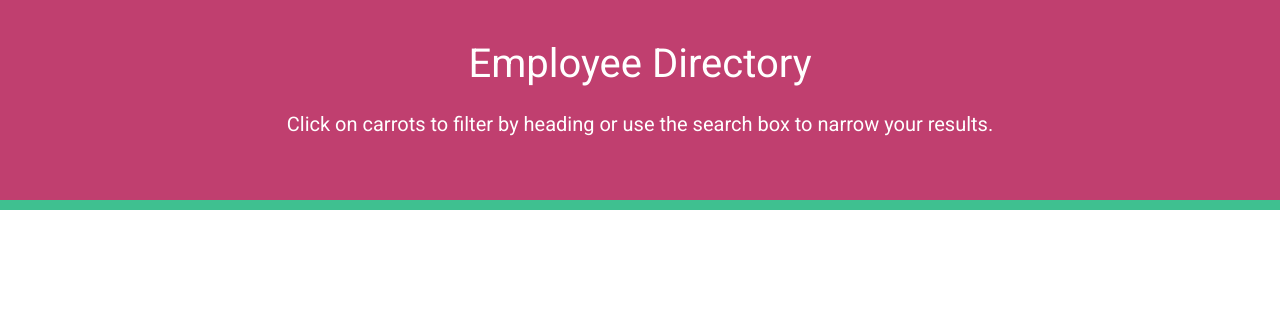
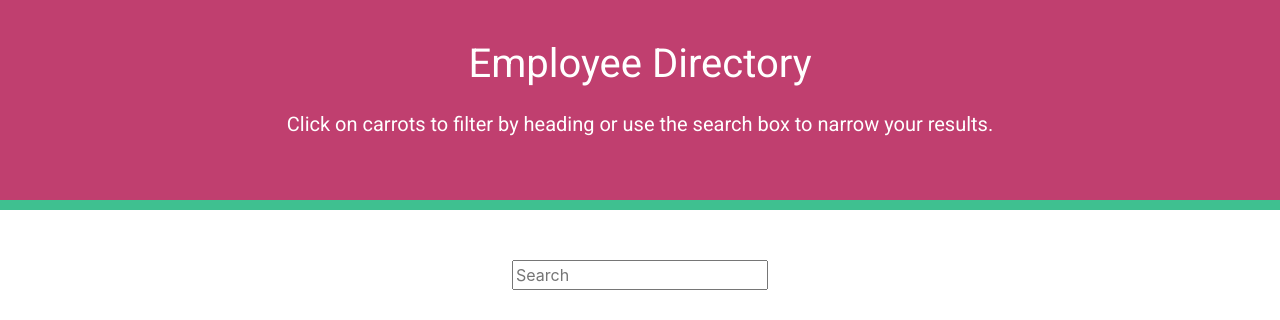
Before and after one commit to akwanmtl/Employee-Directory-React, a React (Create React App) app: page / in a window 1280 px wide. Shown: the top 320 px of the page. Built offline with nearby package versions, Linux system fonts and the light colour scheme.

Commit message:
added a search input field component

```diff
--- a/src/App.js
+++ b/src/App.js
@@ -1,10 +1,12 @@
 import React from "react";
 import Header from "./components/Header";
+import Search from "./components/Search";
 
 function App() {
   return (
     <div>
       <Header />
+      <Search />
     </div>
   )
 }
--- /dev/null
+++ b/src/components/Search/index.js
@@ -0,0 +1,13 @@
+import React from "react";
+import "./style.css";
+
+
+function Search () {
+  return (
+    <div className="search-bar">
+      <input placeholder="Search"></input>
+    </div>
+  )
+}
+
+export default Search;
--- /dev/null
+++ b/src/components/Search/style.css
@@ -0,0 +1,4 @@
+.search-bar {
+  margin-top: 50px;
+  text-align: center;
+}
```
